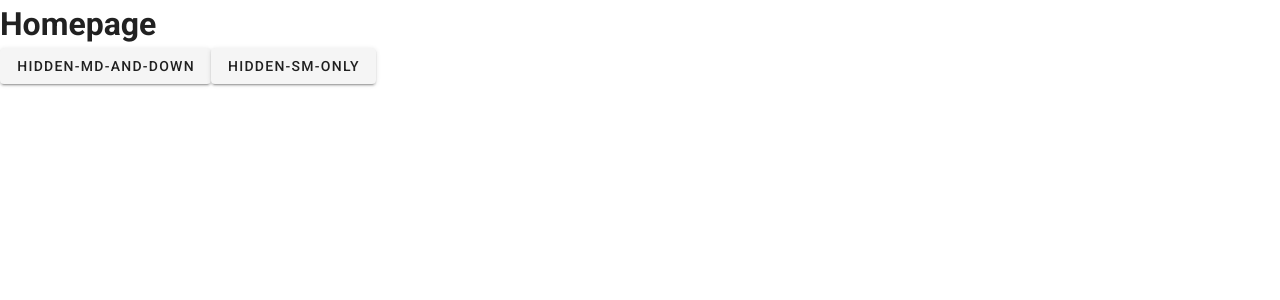
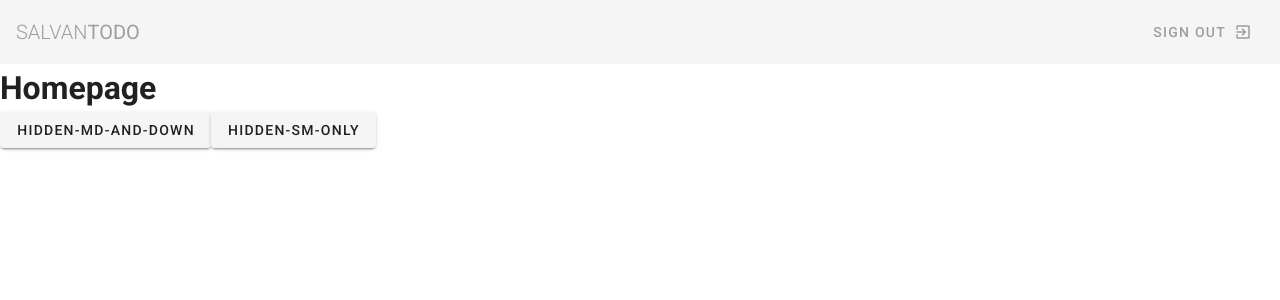
Before and after one commit to linearsachin/vue-todo, a Vue app: page / in a window 1280 px wide. Shown: the top 300 px of the page. Built offline with nearby package versions, Linux system fonts and the light colour scheme.

Commit message:
Toolbars

```diff
--- a/src/App.vue
+++ b/src/App.vue
@@ -1,5 +1,6 @@
 <template>
-  <v-app>
+  <v-app app color="pink">
+    <Navbar></Navbar>
     <v-main>
       <router-view></router-view>
     </v-main>
@@ -7,10 +8,12 @@
 </template>
 
 <script>
+import Navbar from '@/components/Navbar'
 export default {
   name: 'App',
 
   components: {
+    Navbar,
 
   },
 
--- /dev/null
+++ b/src/components/Navbar.vue
@@ -0,0 +1,21 @@
+<template>
+    <nav>
+        <v-app-bar flat app>
+            <v-toolbar-title class="text-uppercase grey--text">
+                <span class="font-weight-light">Salvan</span>
+                <span>Todo</span>
+            </v-toolbar-title>
+            <v-spacer></v-spacer>
+            <v-btn text color="grey">
+                <span>Sign Out</span>
+                <v-icon right>exit_to_app</v-icon>
+            </v-btn>
+        </v-app-bar>
+    </nav>
+</template>
+
+<script>
+export default {
+
+};
+</script>
```
